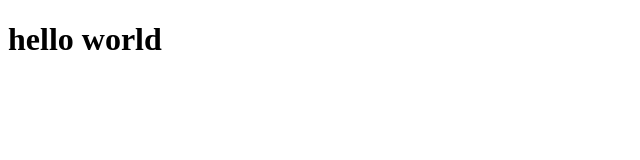
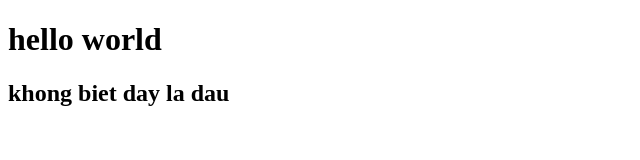
Before and after one commit to duccakhia/project4, a plain HTML site: page index.html in a window 1280 px wide. Shown: the whole page, without its empty margins (0-640 px from the left). Drawn offline with Linux system fonts and the light colour scheme.

Commit message:
sua doi lan 1

```diff
--- a/index.html
+++ b/index.html
@@ -7,5 +7,6 @@
   </head>
   <body>
     <h1>hello world</h1>
+    <h2>khong biet day la dau</h2>
   </body>
 </html>
```
